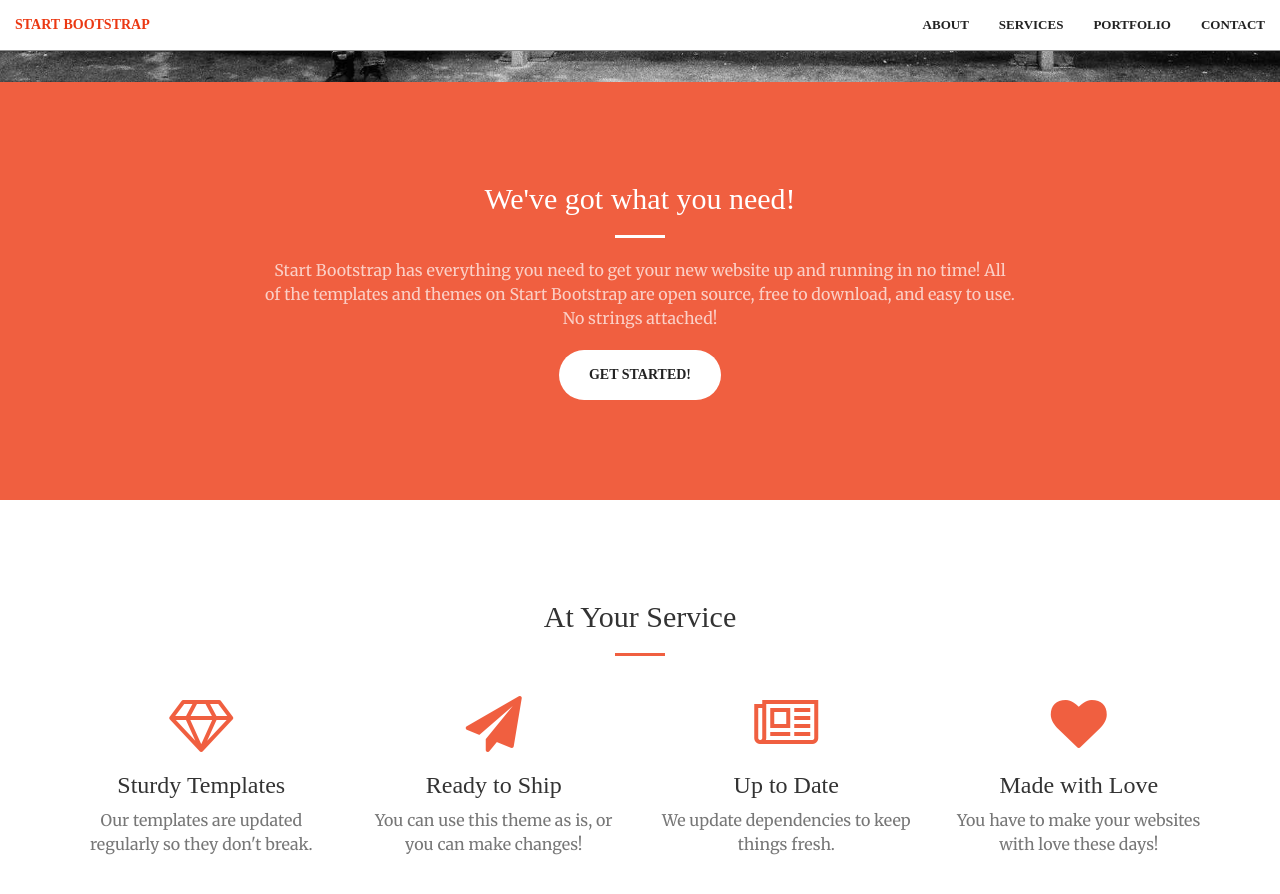
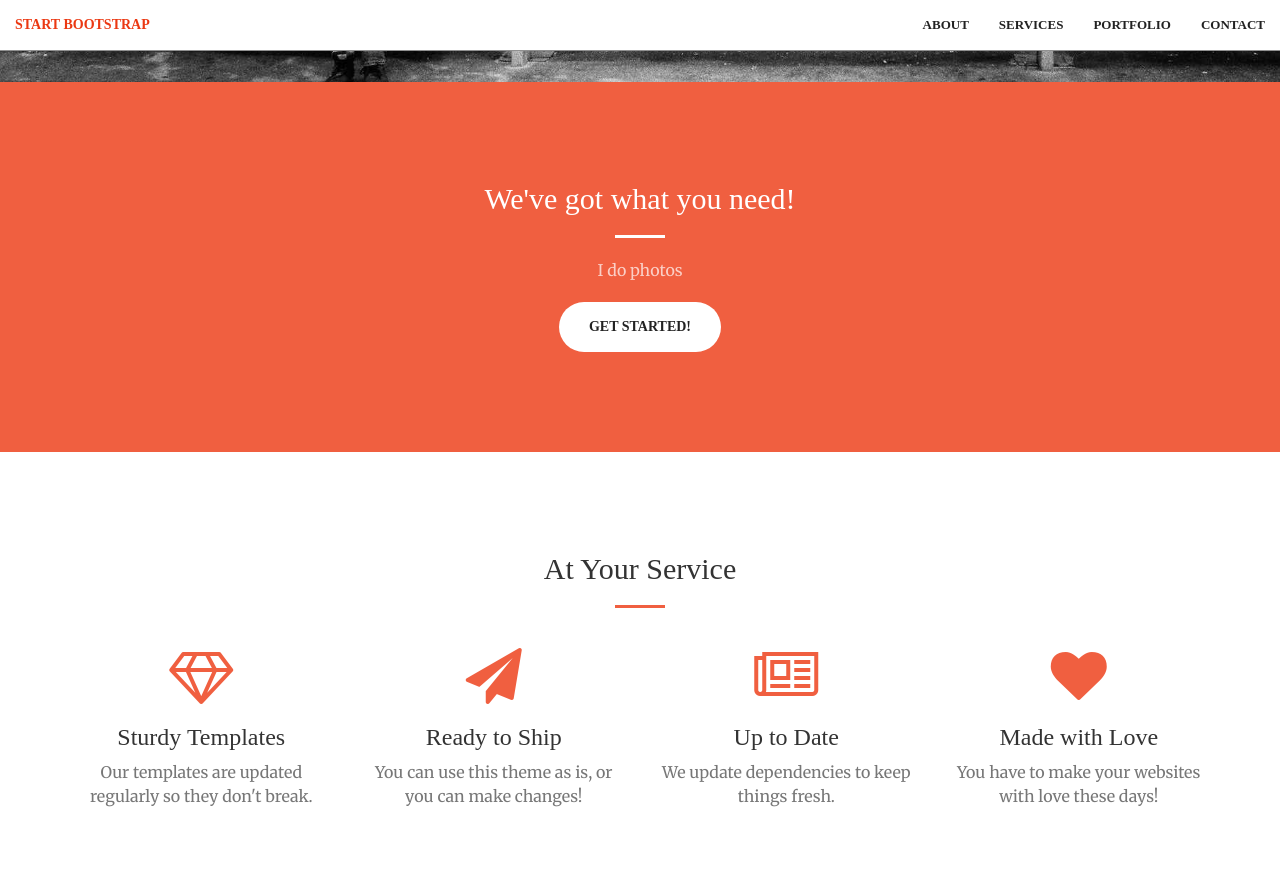
Before and after one commit to davestrawbridge/amberstrawbridge.github.io, a Jekyll site: the page built from index.html, in a window 1280 px wide and 900 px high, scrolled down 818 px. Shown: the top 894 px of the window. Built offline with Jekyll 4.4.1, drawn with Linux system fonts in a browser that asks for light colours; some web fonts are replaced.

Commit message:
Update call-to-action.html

```diff
--- a/_includes/call-to-action.html
+++ b/_includes/call-to-action.html
@@ -4,7 +4,7 @@
             <div class="col-lg-8 col-lg-offset-2 text-center">
                 <h2 class="section-heading">We've got what you need!</h2>
                 <hr class="light">
-                <p class="text-faded">Start Bootstrap has everything you need to get your new website up and running in no time! All of the templates and themes on Start Bootstrap are open source, free to download, and easy to use. No strings attached!</p>
+                <p class="text-faded">I do photos</p>
                 <a href="#" class="btn btn-default btn-xl">Get Started!</a>
             </div>
         </div>
```
